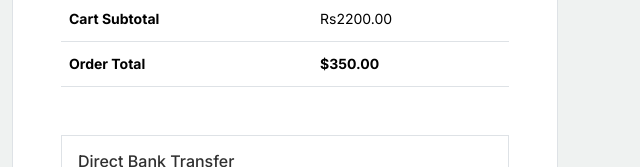
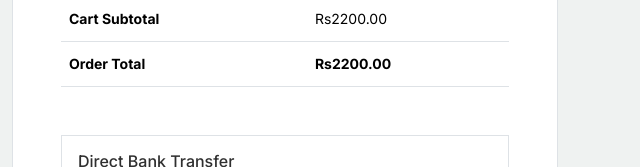
Before and after one commit to manish2418/apnaGhar01, a plain HTML site: page checkout.html in a window 1280 px wide. Shown: the part 1153-1320 px from the top of the page, 640-1280 px from the left. Drawn offline with Linux system fonts and the light colour scheme.

Commit message:
Update checkout.html

```diff
--- a/checkout.html
+++ b/checkout.html
@@ -494,7 +494,7 @@
                           <strong>Order Total</strong>
                         </td>
                         <td class="text-black font-weight-bold">
-                          <strong>$350.00</strong>
+                          <strong>Rs2200.00</strong>
                         </td>
                       </tr>
                     </tbody>
```
